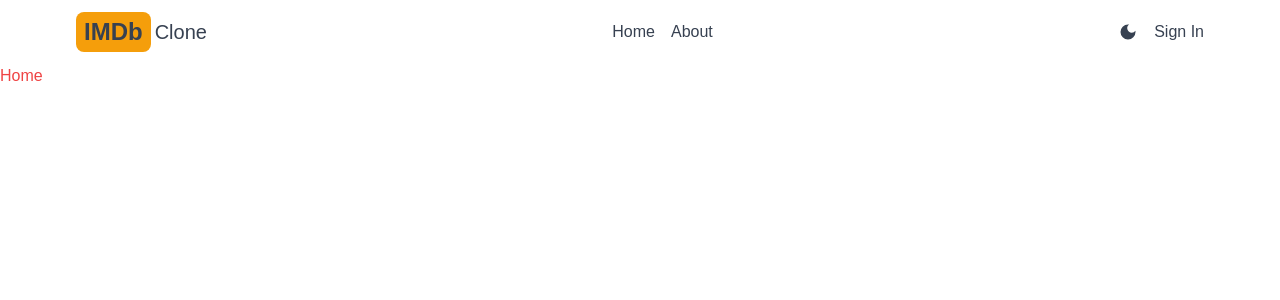
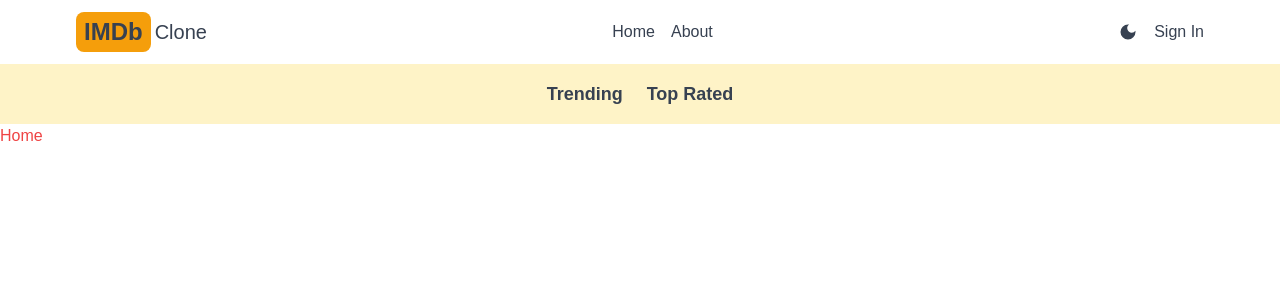
Before and after one commit to skarla21/next-imdb, a Next.js app: page / in a window 1280 px wide. Shown: the top 300 px of the page. Built offline with nearby package versions, Linux system fonts and the light colour scheme; no server answers.

Commit message:
navbar and top pages route

```diff
--- /dev/null
+++ b/src/app/components/Navbar.tsx
@@ -0,0 +1,10 @@
+import NavbarItem from "./NavbarItem";
+
+export default function Navbar() {
+  return (
+    <div className="flex dark:bg-gray-600 bg-amber-100 p-4 lg:text-lg justify-center gap-6">
+      <NavbarItem title="Trending" param="trending" />
+      <NavbarItem title="Top Rated" param="rated" />
+    </div>
+  );
+}
--- /dev/null
+++ b/src/app/components/NavbarItem.tsx
@@ -0,0 +1,27 @@
+"use client";
+import Link from "next/link";
+import { usePathname } from "next/navigation";
+
+export default function NavbarItem({
+  title,
+  param,
+}: {
+  title: string;
+  param: string;
+}) {
+  const category = usePathname().split("/")[2];
+  return (
+    <div>
+      <Link
+        className={`hover:text-amber-600 font-semibold ${
+          category === param
+            ? "underline underline-offset-8 decoration-4 decoration-amber-500 rounded-lg"
+            : ""
+        }`}
+        href={`/top/${param}`}
+      >
+        {title}
+      </Link>
+    </div>
+  );
+}
--- a/src/app/components/ThemeProv.tsx
+++ b/src/app/components/ThemeProv.tsx
@@ -4,7 +4,7 @@ import { ThemeProvider } from "next-themes";
 export default function ThemeProv({ children }: { children: React.ReactNode }) {
   return (
     <ThemeProvider attribute="class" defaultTheme="system">
-      <div className="min-h-screen select-none" data-theme-transition>
+      <div className="min-h-screen" data-theme-transition>
         {children}
       </div>
     </ThemeProvider>
--- a/src/app/layout.tsx
+++ b/src/app/layout.tsx
@@ -2,6 +2,7 @@ import type { Metadata } from "next";
 import "./globals.css";
 import Header from "./components/Header";
 import ThemeProv from "./components/ThemeProv";
+import Navbar from "./components/Navbar";
 import { ClerkProvider } from "@clerk/nextjs";
 
 export const metadata: Metadata = {
@@ -20,6 +21,7 @@ export default function RootLayout({
         <body className="bg-background">
           <ThemeProv>
             <Header />
+            <Navbar />
             {children}
           </ThemeProv>
         </body>
--- /dev/null
+++ b/src/app/top/[category]/page.tsx
@@ -0,0 +1,3 @@
+export default function TopPages() {
+  return <div>TopPages</div>;
+}
```
